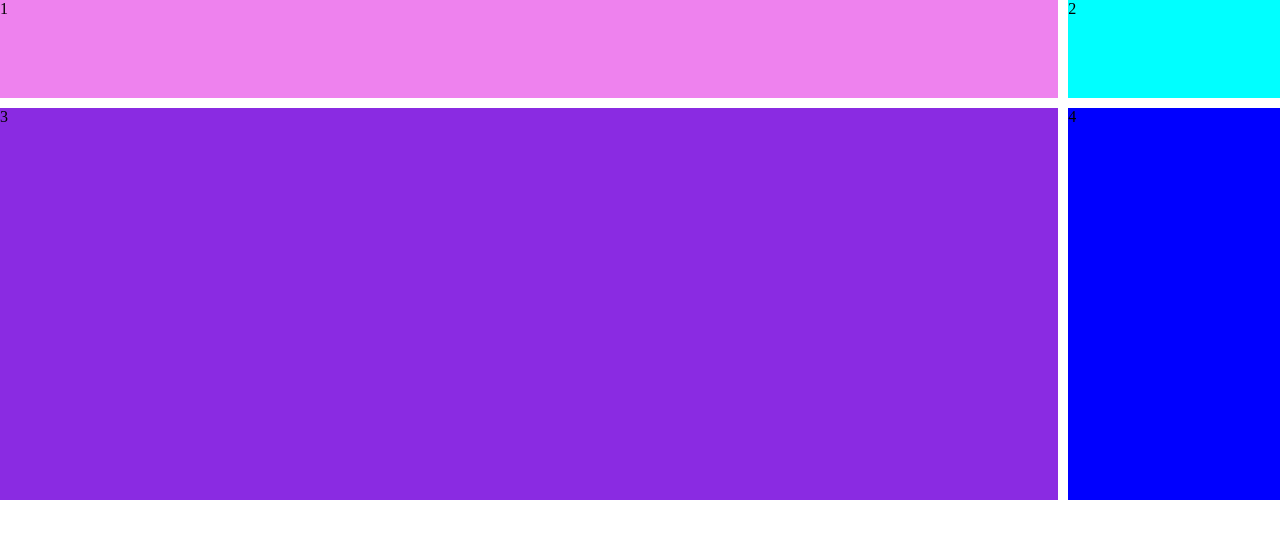
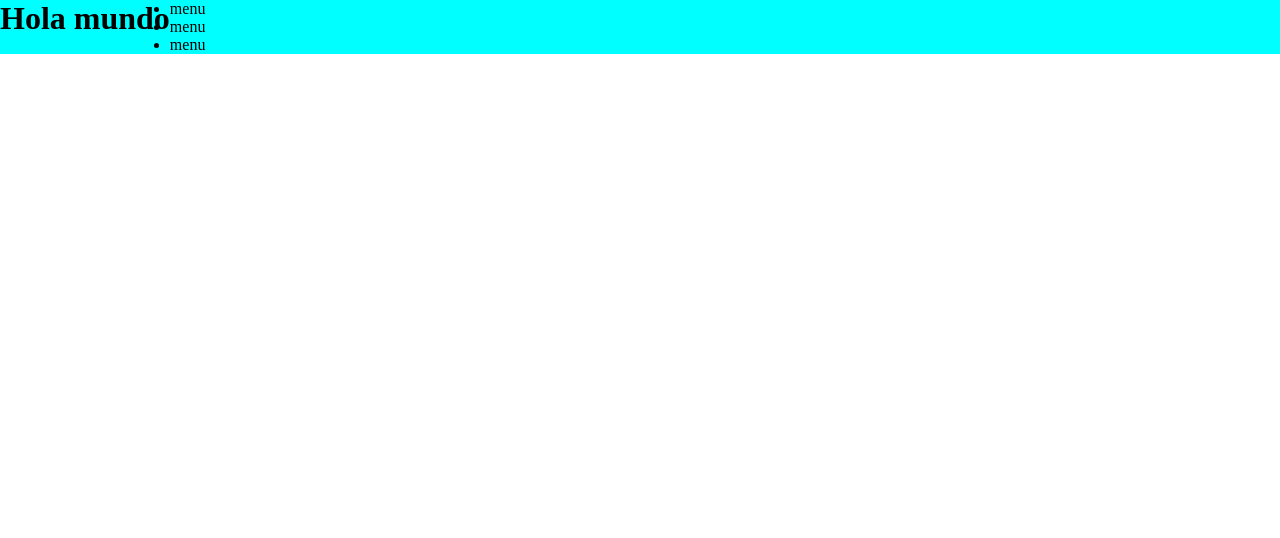
Before and after one commit to TobiasMartinezV/clase-github, a plain HTML site: page index.html in a window 1280 px wide. Drawn offline with Linux system fonts and the light colour scheme.

Commit message:
cambios en el index

```diff
--- a/index.html
+++ b/index.html
@@ -8,13 +8,15 @@
     <title>Clase 06</title>
 </head>
 <body>
-    <!--ejemplo de grid-->
-    <divc class="padre">
-        <div class="hijo1"> 1</div>
-        <div class="hijo2"> 2</div>
-        <div class="hijo3"> 3</div>
-        <div class="hijo4"> 4</div>
-
-    </div>
+    <header>
+        <h1>Hola mundo</h1>
+        <nav>
+            <ul>
+                <li>menu</li>
+                <li>menu</li>
+                <li>menu</li>
+            </ul>
+        </nav>
+    </header>
 </body>
 </html>
```
